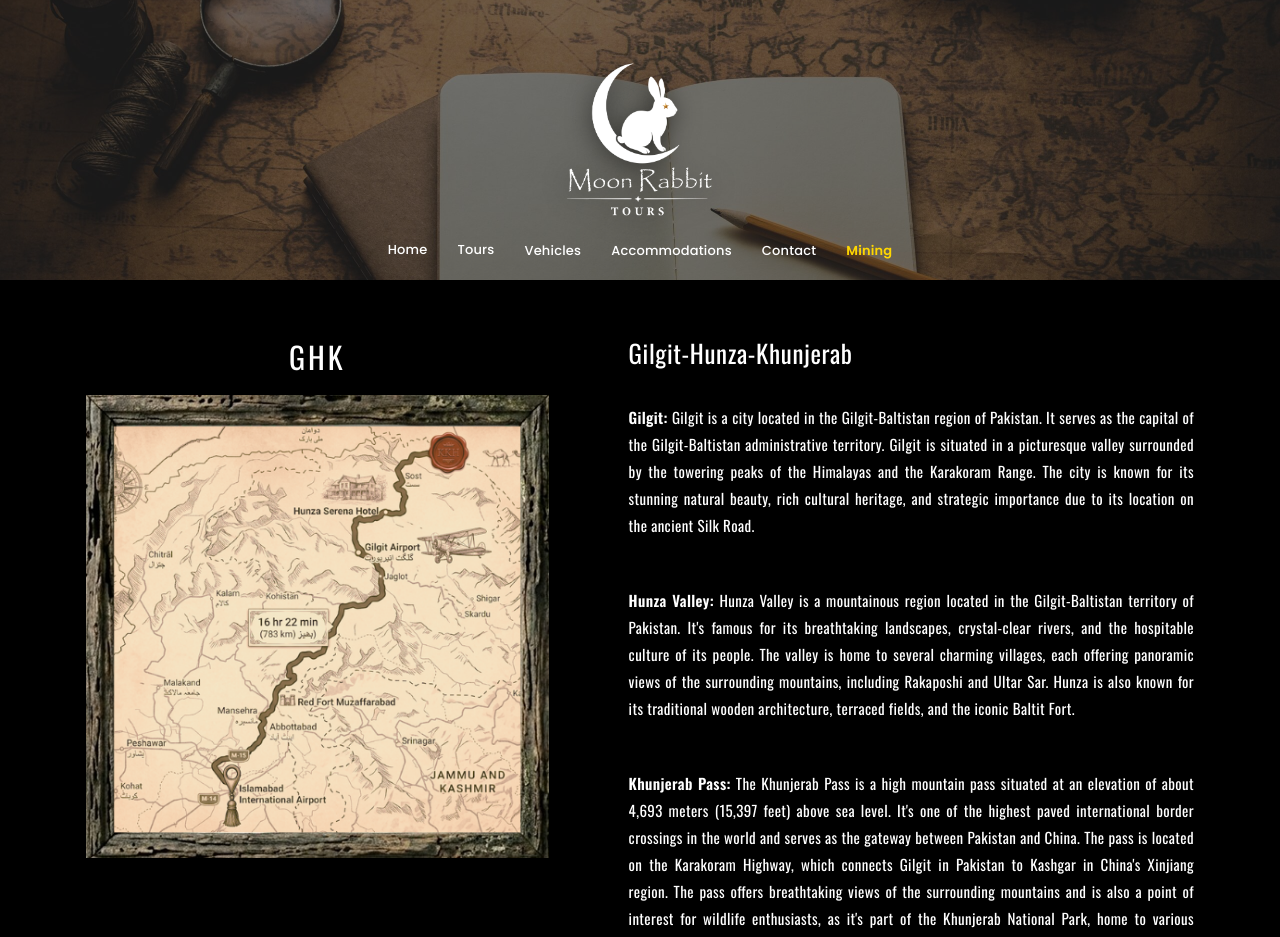
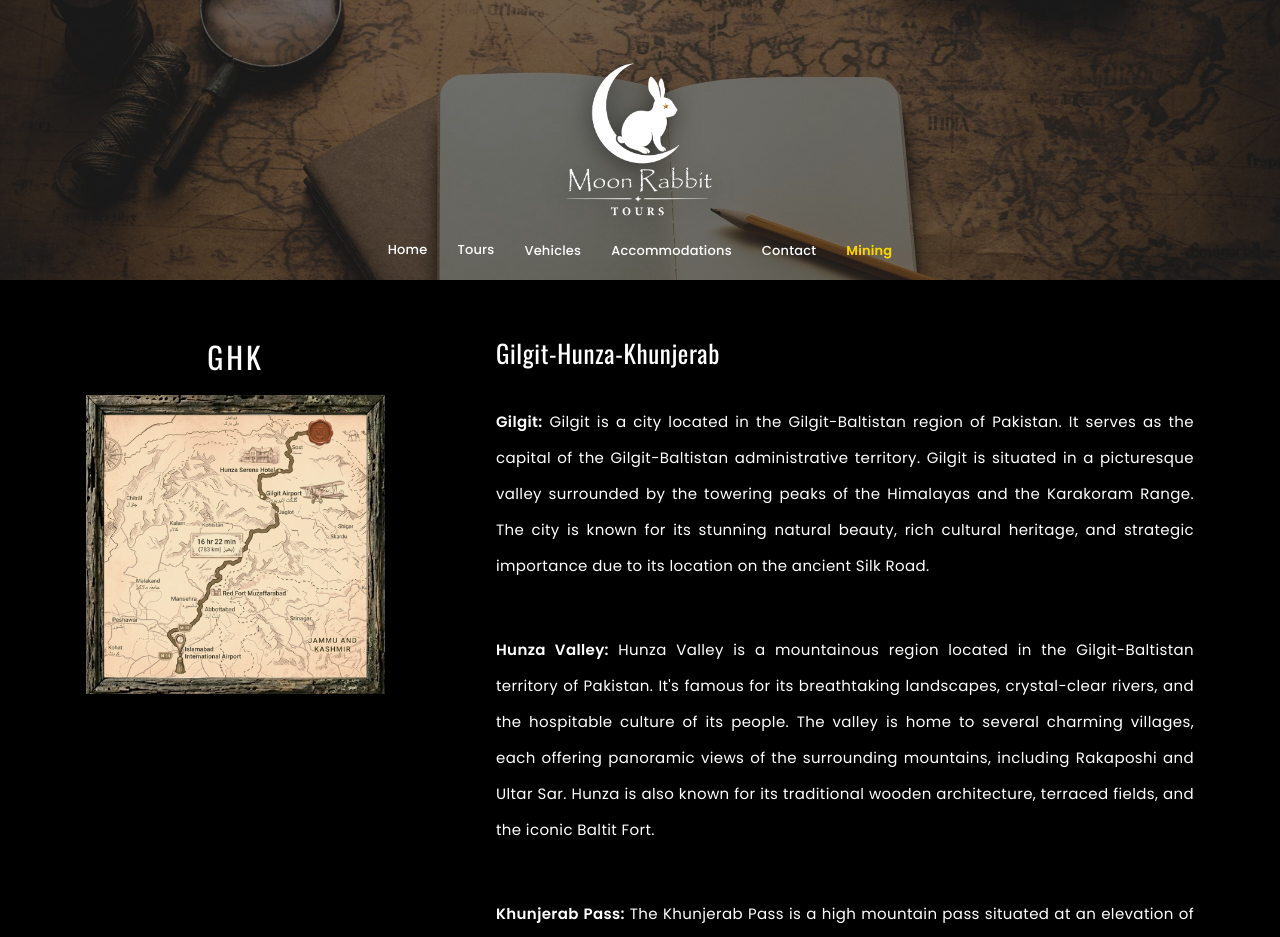
Before and after one commit to msaadfall25bsse/moon-rabbit-tour, a Next.js app: page /ghk in a window 1280 px wide. Shown: the top 937 px of the page. Built offline with nearby package versions, Linux system fonts and the light colour scheme.

Commit message:
Fix GHK layout widths to exactly match Elementor columns and fix paragraph font to Poppins

```diff
--- a/app/ghk/page.tsx
+++ b/app/ghk/page.tsx
@@ -25,10 +25,10 @@ export default function GHKPage() {
 
       {/* ===== GHK DETAILS SECTION ===== */}
       <section className="w-full bg-black py-[54px] px-[14px] md:px-[38px] lg:px-[86px]">
-        <div className="mx-auto flex max-w-[1140px] flex-col md:flex-row items-start justify-center gap-12 lg:gap-20">
+        <div className="mx-auto flex max-w-[1140px] flex-col md:flex-row items-start justify-between gap-8 lg:gap-0">
 
           {/* Left Column: Map Image */}
-          <div className="flex w-full md:w-[45%] flex-col items-center">
+          <div className="flex w-full md:w-[27%] flex-col items-center">
             <h2 className="mb-4 font-['Oswald',sans-serif] text-[30px] font-normal text-white tracking-widest text-center">
               GHK
             </h2>
@@ -45,24 +45,23 @@ export default function GHKPage() {
           </div>
 
           {/* Right Column: Text Information */}
-          <div className="flex w-full md:w-[55%] flex-col text-white font-['Oswald',sans-serif]">
+          <div className="flex w-full md:w-[63%] flex-col text-white">
             <h2 className="mb-8 font-['Oswald',sans-serif] text-[25px] font-normal text-white tracking-wide">
               Gilgit-Hunza-Khunjerab
             </h2>
 
-            <p className="mb-12 text-[15px] leading-[1.8] font-normal tracking-wide text-justify">
+            <p className="mb-12 font-['Poppins',sans-serif] text-[15px] leading-[2.4] font-normal tracking-wide text-justify">
               <strong className="font-semibold">Gilgit:</strong> Gilgit is a city located in the Gilgit-Baltistan region of Pakistan. It serves as the capital of the Gilgit-Baltistan administrative territory. Gilgit is situated in a picturesque valley surrounded by the towering peaks of the Himalayas and the Karakoram Range. The city is known for its stunning natural beauty, rich cultural heritage, and strategic importance due to its location on the ancient Silk Road.
             </p>
 
-            <p className="mb-12 text-[15px] leading-[1.8] font-normal tracking-wide text-justify">
+            <p className="mb-12 font-['Poppins',sans-serif] text-[15px] leading-[2.4] font-normal tracking-wide text-justify">
               <strong className="font-semibold">Hunza Valley:</strong> Hunza Valley is a mountainous region located in the Gilgit-Baltistan territory of Pakistan. It&#39;s famous for its breathtaking landscapes, crystal-clear rivers, and the hospitable culture of its people. The valley is home to several charming villages, each offering panoramic views of the surrounding mountains, including Rakaposhi and Ultar Sar. Hunza is also known for its traditional wooden architecture, terraced fields, and the iconic Baltit Fort.
             </p>
 
-            <p className="mb-12 text-[15px] leading-[1.8] font-normal tracking-wide text-justify">
+            <p className="mb-12 font-['Poppins',sans-serif] text-[15px] leading-[2.4] font-normal tracking-wide text-justify">
               <strong className="font-semibold">Khunjerab Pass:</strong> The Khunjerab Pass is a high mountain pass situated at an elevation of about 4,693 meters (15,397 feet) above sea level. It&#39;s one of the highest paved international border crossings in the world and serves as the gateway between Pakistan and China. The pass is located on the Karakoram Highway, which connects Gilgit in Pakistan to Kashgar in China&#39;s Xinjiang region. The pass offers breathtaking views of the surrounding mountains and is also a point of interest for wildlife enthusiasts, as it&#39;s part of the Khunjerab National Park, home to various species like the snow leopard and Marco Polo sheep.
             </p>
           </div>
-
         </div>
       </section>
 
```
